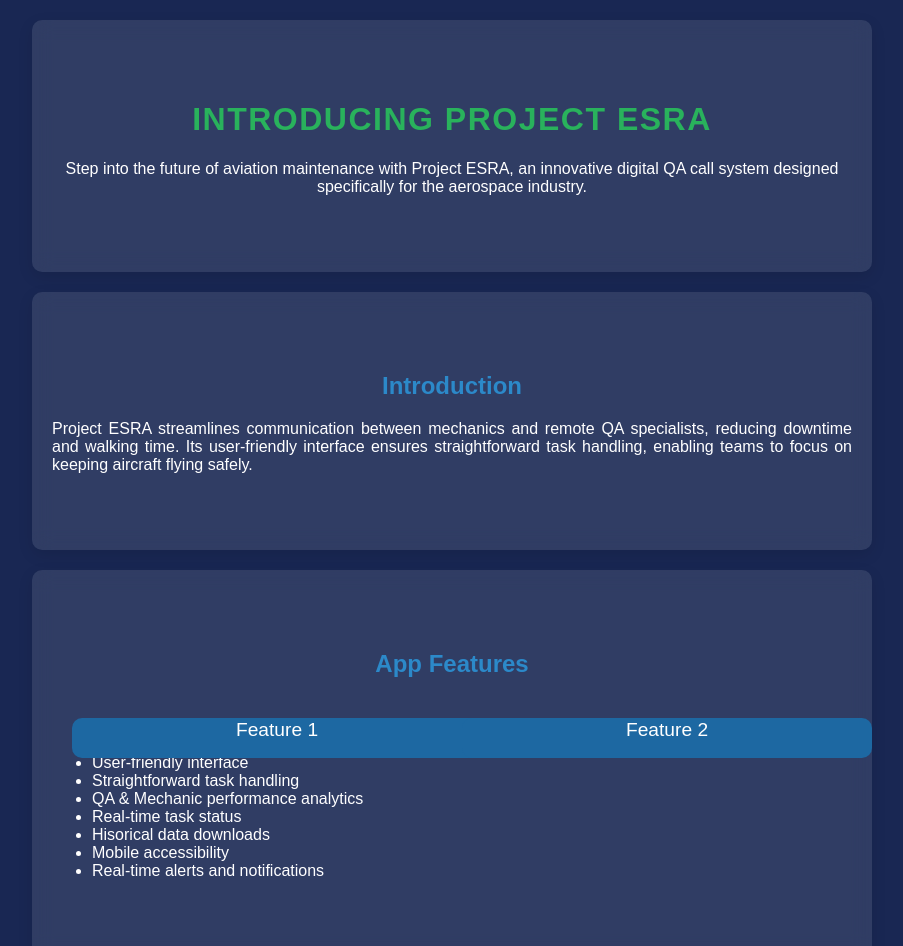
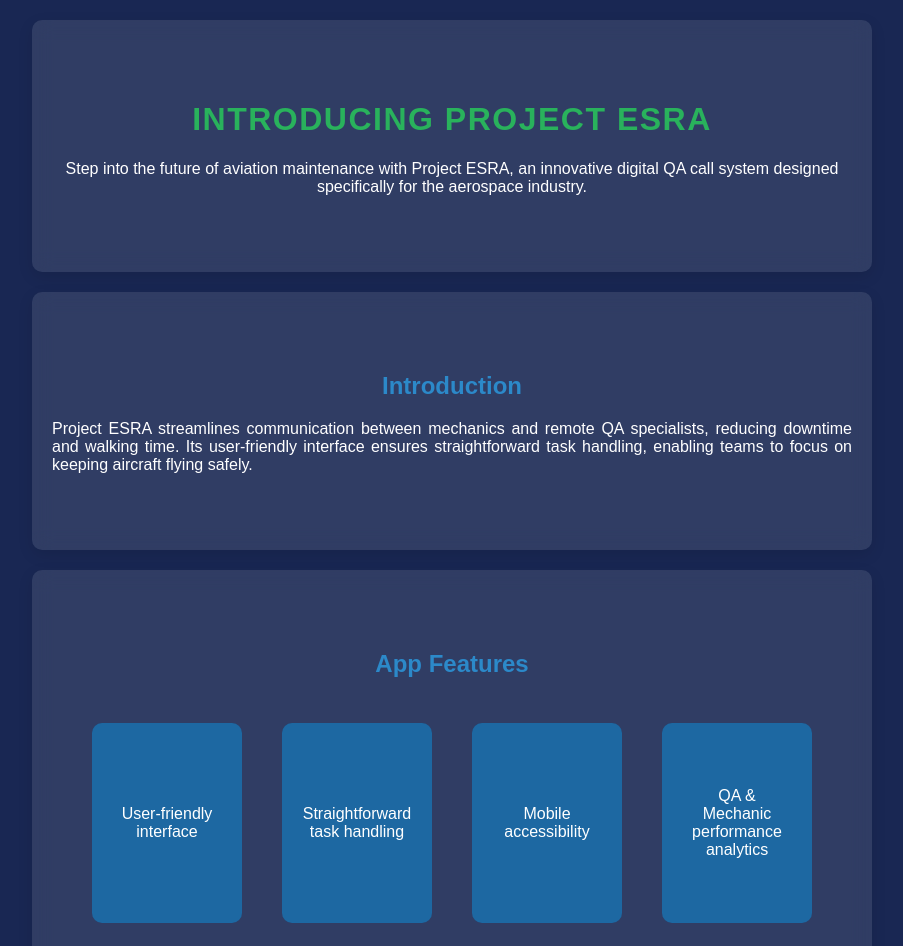
Before and after one commit to twistedcollar/esra-presentation, a React (Create React App) app: page / in a window 1280 px wide. Shown: the top 946 px of the page, without its empty margins (188-1091 px from the left). Built offline with nearby package versions, Linux system fonts and the light colour scheme.

Commit message:
App Features

```diff
--- a/src/App.js
+++ b/src/App.js
@@ -64,15 +64,6 @@ function App() {
         <div className="section" id="features">
           <h2 className="subtitle">App Features</h2>
           <AppFeatures />
-          <ul className="content">
-            <li>User-friendly interface</li>
-            <li>Straightforward task handling</li>
-            <li>QA & Mechanic performance analytics</li>
-            <li>Real-time task status</li>
-            <li>Hisorical data downloads</li>
-            <li>Mobile accessibility</li>
-            <li>Real-time alerts and notifications</li>
-          </ul>
         </div>
       </FadeInSection>
       <FadeInSection>
--- a/src/AppFeatures.css
+++ b/src/AppFeatures.css
@@ -1,45 +1,53 @@
-/* AppFeatures.css */
-
 .features-container {
-    display: grid;
-    grid-template-columns: repeat(auto-fill, minmax(250px, 1fr));
-    gap: 20px;
+    display: flex;
+    justify-content: center;
+    flex-wrap: wrap;
+    gap: 30px;
     padding: 20px;
-    justify-content: center;
+    align-items: flex-start; /* align items to the start to prevent stretching */
   }
 
   .feature-card {
-    background-color: #192753; /* Background color */
-    color: white;
-    border-radius: 10px;
-    perspective: 1000px; /* Needed for the 3D flip effect */
-    cursor: pointer;
+    width: 150px;
+    height: 200px;
+    margin: 5px;
+    perspective: 1500px;
+    box-sizing: border-box; /* Include padding and border in the element's width and height */
   }
 
   .feature-card-inner {
     position: relative;
     width: 100%;
     height: 100%;
-    text-align: center;
     transition: transform 0.6s;
     transform-style: preserve-3d;
+    transform-origin: center center;
   }
 
-  .feature-card:hover .feature-card-inner {
+  .feature-card.flipped .feature-card-inner {
     transform: rotateY(180deg);
   }
 
-  .card-front, .card-back {
+  .card-face {
     position: absolute;
+    top: 0;
+    left: 0;
     width: 100%;
     height: 100%;
-    backface-visibility: hidden; /* Hide the back side of the card when flipped */
+    backface-visibility: hidden;
+    border-radius: 10px;
+    box-sizing: border-box;
+  }
+
+  .card-front, .card-back {
     display: flex;
     align-items: center;
     justify-content: center;
     flex-direction: column;
-    border-radius: 10px;
+    width: 100%;
+    height: 100%;
     padding: 20px;
+    box-sizing: border-box;
   }
 
   .card-front {
@@ -49,21 +57,9 @@
   .card-back {
     background-color: #29B25C;
     color: #192753;
-    transform: rotateY(180deg); /* Rotate the back card to be ready for flip */
+    transform: rotateY(180deg);
   }
 
-  .feature-title {
-    font-size: 1.2em;
-    margin-bottom: 15px;
+  .feature-title, .feature-description {
+    user-select: none;
   }
-
-  .feature-description {
-    font-size: 0.95em;
-  }
-
-  /* Add responsiveness and adjust grid layout for smaller screens */
-  @media (max-width: 768px) {
-    .features-container {
-      grid-template-columns: repeat(auto-fill, minmax(200px, 1fr));
-    }
-  }
--- a/src/AppFeatures.js
+++ b/src/AppFeatures.js
@@ -1,21 +1,21 @@
 import React, { useState } from 'react';
-import './AppFeatures.css'; // Make sure this path is correct
+import './AppFeatures.css';
 
-const FeatureCard = ({ title, description }) => {
-  const [isFlipped, setIsFlipped] = useState(false);
+const FeatureCard = ({ feature }) => {
+  const [flipped, setFlipped] = useState(false);
 
-  const handleClick = () => {
-    setIsFlipped(!isFlipped);
+  const handleFlip = () => {
+    setFlipped(!flipped); // Toggle the flipped state
   };
 
   return (
-    <div className="feature-card" onClick={handleClick}>
-      <div className={`feature-card-inner ${isFlipped ? 'is-flipped' : ''}`}>
-        <div className="card-front">
-          <div className="feature-title">{title}</div>
+    <div className={`feature-card ${flipped ? 'flipped' : ''}`} onClick={handleFlip}>
+      <div className="feature-card-inner">
+        <div className="card-face card-front">
+          <div className="feature-title">{feature.title}</div>
         </div>
-        <div className="card-back">
-          <div className="feature-description">{description}</div>
+        <div className="card-face card-back">
+          <div className="feature-description">{feature.description}</div>
         </div>
       </div>
     </div>
@@ -24,15 +24,21 @@ const FeatureCard = ({ title, description }) => {
 
 const AppFeatures = () => {
   const features = [
-    { id: 1, title: 'Feature 1', description: 'Description of Feature 1' },
-    { id: 2, title: 'Feature 2', description: 'Description of Feature 2' },
-    // Add more features as needed
+    { id: 1, title: 'User-friendly interface', description: 'Description of Feature 1' },
+    { id: 2, title: 'Straightforward task handling', description: 'Description of Feature 2' },
+    { id: 3, title: 'Mobile accessibility', description: 'Description of Feature 1' },
+    { id: 4, title: 'QA & Mechanic performance analytics', description: 'Description of Feature 1' },
+    { id: 5, title: 'Real-time task status', description: 'Description of Feature 1' },
+    { id: 6, title: 'Real-time alerts and notifications', description: 'Description of Feature 1' },
+    { id: 6, title: 'Hisorical data downloads', description: 'Description of Feature 1' },
+
+    // More features can be added here
   ];
 
   return (
     <div className="features-container">
-      {features.map(feature => (
-        <FeatureCard key={feature.id} title={feature.title} description={feature.description} />
+      {features.map((feature, index) => (
+        <FeatureCard key={index} feature={feature} />
       ))}
     </div>
   );
```
